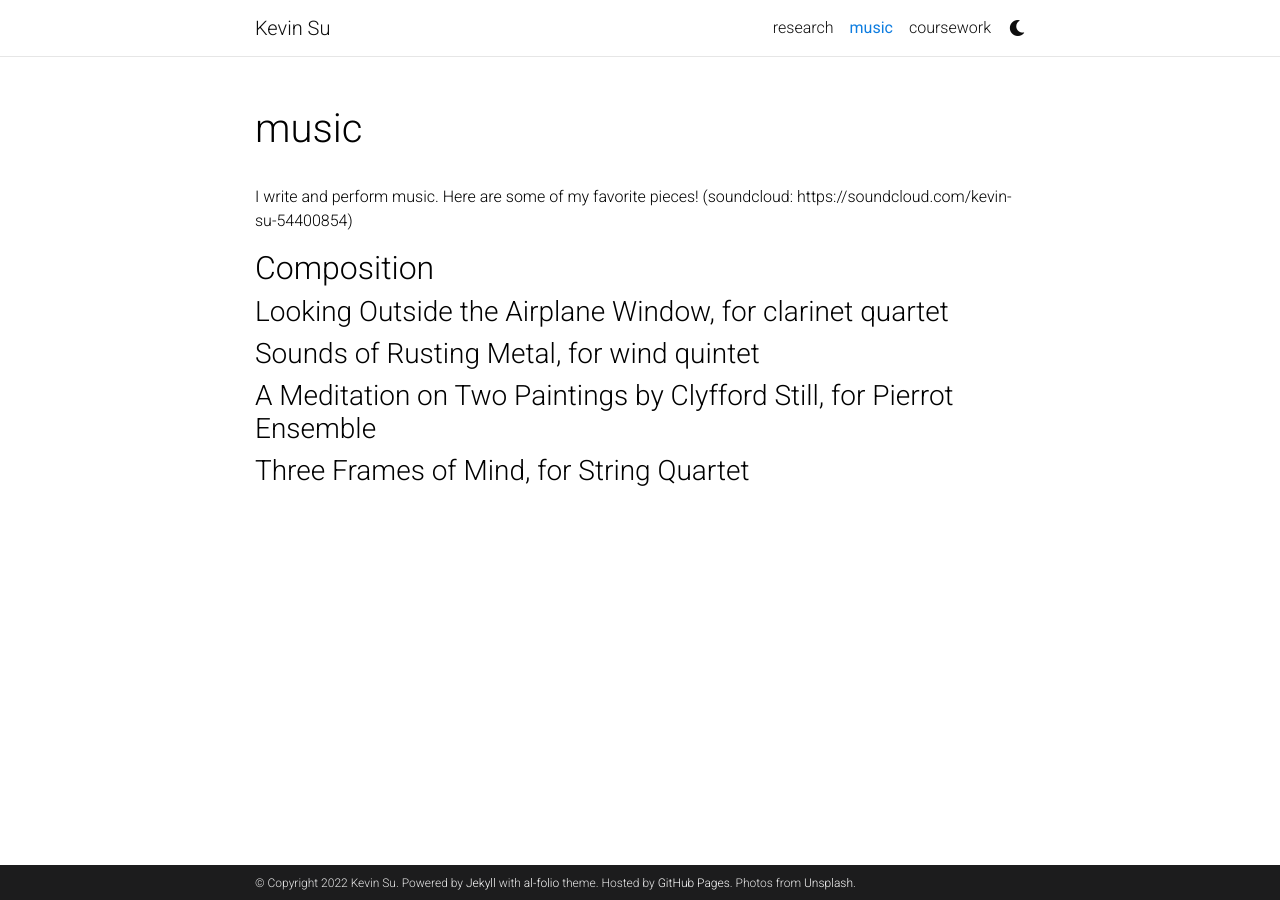
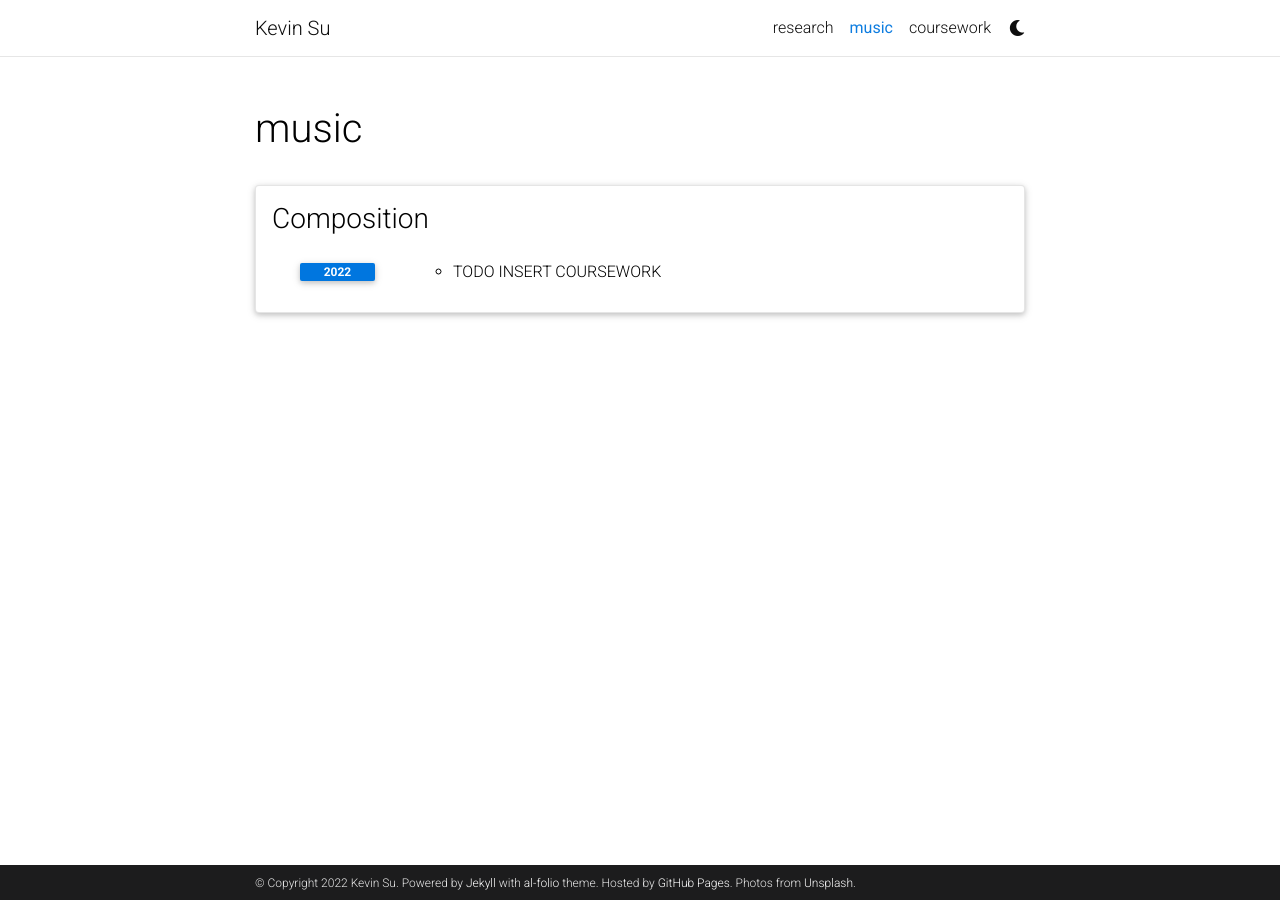
Before and after one commit to kevin20841/kevin20841.github.io, a Jekyll site: the page built from _pages/music.md, in a window 1280 px wide. Built offline with Jekyll 4.4.1, drawn with Linux system fonts in a browser that asks for light colours; comment, search, counter and statistics services are not loaded; a style sheet for code colours, icons or effects is not loaded.

Commit message:
Made new music page

```diff
--- /dev/null
+++ b/_data/music.yml
@@ -0,0 +1,6 @@
+- title: Composition
+  type: time_table
+  contents:
+    - year: 2022
+      items:
+        - TODO INSERT COURSEWORK
--- /dev/null
+++ b/_layouts/music.html
@@ -0,0 +1,35 @@
+---
+layout: default
+---
+<!-- _layouts/music.html -->
+        <div class="post">
+
+          <header class="post-header">
+            <h1 class="post-title">{{ page.title }} {% if page.music_pdf %}<a href="{{ page.cv_pdf | prepend: 'assets/pdf/' | relative_url}}" target="_blank" rel="noopener noreferrer" class="float-right"><i class="fas fa-file-pdf"></i></a>{% endif %}</h1>
+            <p class="post-description">{{ page.description }}</p>
+          </header>
+
+          <article>
+            <div class="cv">
+              {% for entry in site.data.music %}
+                <div class="card mt-3 p-3">
+                  <h3 class="card-title font-weight-medium">{{ entry.title }}</h3>
+                  <div>
+                  {% if entry.type == "list" %}
+                    {% include cv/list.html %}
+                  {% elsif entry.type == "map" %}
+                    {% include cv/map.html %}
+                  {% elsif entry.type == "nested_list" %}
+                    {% include cv/nested_list.html %}
+                  {% elsif entry.type == "time_table" %}
+                   {% include cv/time_table.html %}
+                  {% else %}
+                    {{ entry.contents }}
+                  {% endif %}
+                  </div>
+                </div>
+              {% endfor %}
+              </div>
+          </article>
+
+        </div>
--- a/_pages/music.md
+++ b/_pages/music.md
@@ -1,23 +1,8 @@
 ---
-layout: page
+layout: music
 permalink: /music/
 title: music
-description:
 nav: true
 nav_order: 3
+cv_pdf:
 ---
-
-I write and perform music. Here are some of my favorite pieces! (soundcloud: https://soundcloud.com/kevin-su-54400854)
-
-## Composition
-
-
-### Looking Outside the Airplane Window, for clarinet quartet
-
-
-### Sounds of Rusting Metal, for wind quintet
-
-### A Meditation on Two Paintings by Clyfford Still, for Pierrot Ensemble
-
-
-### Three Frames of Mind, for String Quartet
```
